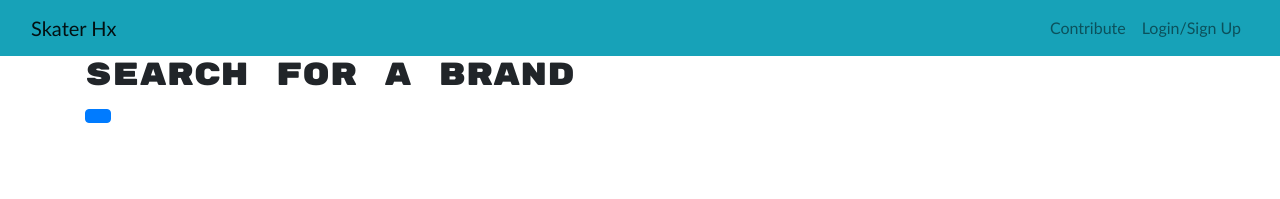
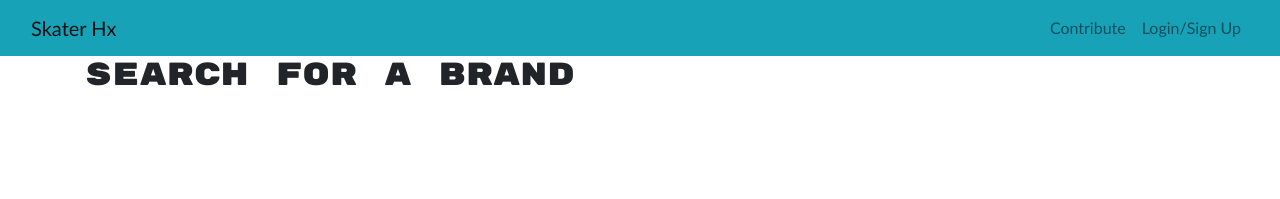
Before and after one commit to delizoderek/SkaterDb, a React (Create React App) app in the folder client/: page /brand in a window 1280 px wide. Shown: the top 199 px of the page. Built offline with nearby package versions, Linux system fonts and the light colour scheme.

Commit message:
pushing for save point

```diff
--- a/client/src/pages/BrandPage.js
+++ b/client/src/pages/BrandPage.js
@@ -1,9 +1,8 @@
 import React, { useState, useEffect } from 'react';
 import { Jumbotron, Container, Col, Form, Button, Card, CardColumns } from 'react-bootstrap';
-import Display from '../components/Display';
 import Auth from '../utils/auth';
 import { useMutation } from '@apollo/client';
-
+import Display from  '../components/Display'
 const SearchBrand = () => {
   // create state for holding returned google api data
   // Needs to be changed for searching brand
@@ -55,7 +54,6 @@ const SearchBrand = () => {
           ? `Viewing ${searchedBrand.length} results:`
           : 'Search for a brand'}
       </h2>
-                    <Button></Button>
       <CardColumns>
         {searchedBrand.map((brand) => {
           return (
```
